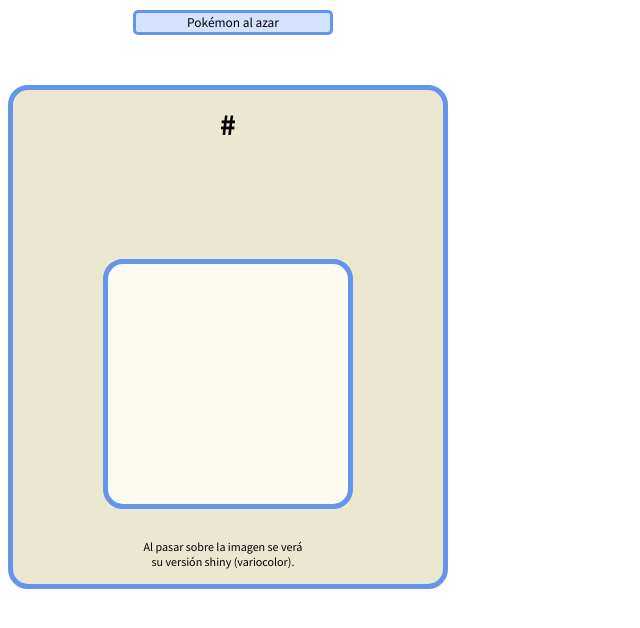
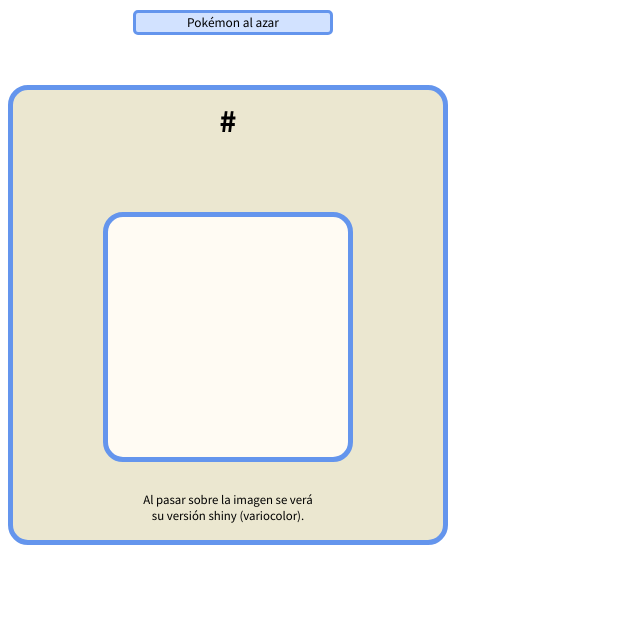
Before and after one commit to josedmujica/proyectocac, a plain HTML site: page alazar.html in a window 1280 px wide. Shown: the whole page, without its empty margins (0-640 px from the left). Drawn offline with Linux system fonts and the light colour scheme.

Commit message:
cambio de estilos

```diff
--- a/estilos/estilos.css
+++ b/estilos/estilos.css
@@ -23,15 +23,16 @@
     --color5: #EA9406;
 }
 
+/* ESTILOS GENERALES */
 * {
     font-family: var(--font-family);
 }
-
+/*
 .boton, #b1,#b2,#b3,#text {
     color: white;
     border-radius: 3px;
     border: 1px solid #303030;
-}
+} */
 
 #text {
     color: #303030;
@@ -48,21 +49,6 @@ h1 {
     justify-content: center;
 }
 
-/* .imagen {
-    padding: 20px;
-    background-color: rgb(156, 255, 222);
-    margin: 10px;
-    border: 5px solid cornflowerblue;
-    border-radius: 20%;
-    width: 200px;
-    transition: 0.3s;
-    object-fit: cover;
-} */
-
-img:hover {
-    transform: scale(1.1);
-    /* filter: blur(0px) */
-}
 
 /* Botón al azar */
 #apiButton {
@@ -96,30 +82,30 @@ img:hover {
 
 #numero {
     font-weight: bold;
-    font-size: 30px;
-    margin: 10px 0px;
+    font-size: 2em;
+    margin: 0.2em 0 0;
 }
 
 #name {
-    height: 33px;
-    font-size: 30px;
+    /* height: 2em; me prepara el lugar vacío */
+    font-size: 2em;
     font-weight: bold;
-    margin: 10px 0;
+    margin: 0.2em 0;
     text-transform: uppercase;
 }
 
 #tipos {
-    height: 33px;
+    height: 2em;
+    font-size: 1em;
+    font-weight: bold;
     text-align: center;
-    font-size: 20px;
-    font-weight: bold;
-    margin: 10px;
+    margin: 0 0 1em;
     text-transform: uppercase;
 }
 
 #hoverInfo {
-    font-size: 12px;
-    margin: 10px 10px 10px 0px;
+    font-size: 0.8em;
+    margin: 0 0 2emp;
 }
 
 span {
@@ -129,18 +115,22 @@ span {
     text-align: center;
     border-radius: 30px 5px;
     font-weight: bold;
-    padding-top: 0.5em;
-    padding-bottom: 0.5px;
+    padding-top: 0.4em;
+    padding-bottom: 0.3em;
 }
 
 img {
     padding: 20px;
     background-color: rgb(255, 251, 243);
-    margin: 20px;
+    margin: 1em 0;
     border: 5px solid cornflowerblue;
     border-radius: 20px;
     width: 200px;
     transition: 0.4s;
     object-fit: cover;
+}
 
+img:hover {
+    transform: scale(1.1);
+    /* filter: blur(0px) */
 }
--- a/estilos/tipos.css
+++ b/estilos/tipos.css
@@ -1,3 +1,5 @@
+/* ACÁ VAN LOS ESTILOS QUE CORRESPONDEN A LOS COLORES DE FONDO Y LETRAS DE LOS TIPOS*/
+
 * {
     text-align: center;
     justify-content: center;
```
